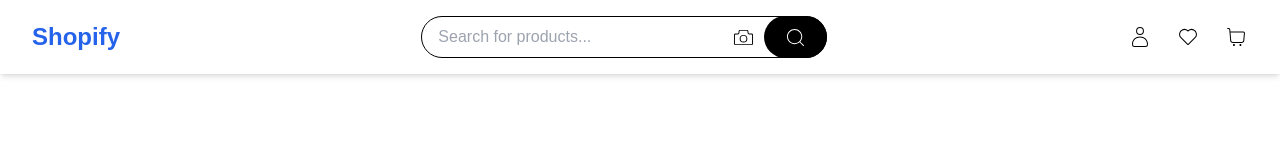
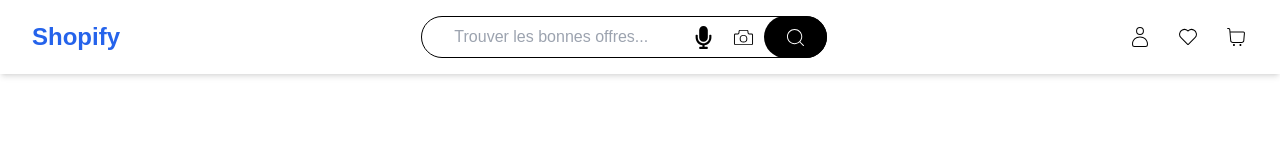
Before and after one commit to AchrafMajidi/E-commerce-frontend, a Next.js app: page / in a window 1280 px wide. Shown: the top 160 px of the page. Built offline with nearby package versions, Linux system fonts and the light colour scheme.

Commit message:
new commit

```diff
--- a/src/app/components/layout/Navbar.jsx
+++ b/src/app/components/layout/Navbar.jsx
@@ -1,24 +1,36 @@
-// src/components/Navbar.tsx
 "use client";
-import React from 'react';
+import React, { useState, useEffect } from 'react';
 import Link from 'next/link';
 import { CiHeart, CiSearch, CiUser, CiCamera, CiShoppingCart } from "react-icons/ci";
+import { AiOutlineClose } from "react-icons/ai";
+import { FaMicrophone } from "react-icons/fa"; // Remplacez ici par l'importation correcte
 
 const Navbar = () => {
+  const [searchValue, setSearchValue] = useState("");
+  const [placeholderIndex, setPlaceholderIndex] = useState(0);
+  const placeholders = ["Cherchez-vous quelque chose?", "Produits naturels...", "Trouver les bonnes offres...", "vetements pour femmes..."];
+
+  useEffect(() => {
+    const interval = setInterval(() => {
+      setPlaceholderIndex((prevIndex) => (prevIndex + 1) % placeholders.length);
+    }, 3000);
+
+    return () => clearInterval(interval);
+  }, [placeholders.length]);
+
   return (
     <header className="bg-white shadow-md">
       <div className="container mx-auto px-8 py-4 flex justify-between items-center">
-        {/* Logo */}
         <div className="text-2xl font-bold text-blue-600">
           <Link href="/">Shopify</Link>
         </div>
-
-        {/* Search Bar */}
         <div className="relative hidden md:flex w-1/3">
           <input
             type="text"
-            placeholder="Search for products..."
-            className="w-full px-4 py-2 pr-24 border border-black rounded-full focus:outline-none focus:ring-2 focus:ring-black"
+            value={searchValue}
+            onChange={(e) => setSearchValue(e.target.value)}
+            placeholder={placeholders[placeholderIndex]}
+            className="w-full px-4 py-2 pr-24 pl-8 border border-black rounded-full focus:outline-none focus:ring-2 focus:ring-black"
           />
           <button className="absolute right-14 top-0 bottom-0 px-4 text-black rounded-lg focus:outline-none">
             <CiCamera size={23} />
@@ -26,11 +38,21 @@ const Navbar = () => {
           <button className="absolute right-0 top-0 bottom-0 px-5 bg-black text-white rounded-full focus:outline-none">
             <CiSearch size={23} />
           </button>
+          {searchValue && (
+            <button
+              className="absolute left top-0 bottom-0 px-3 text-black focus:outline-none"
+              onClick={() => setSearchValue("")}
+            >
+              <AiOutlineClose size={20} />
+            </button>
+          )}
+          {/* Ajoutez le bouton de microphone ici */}
+          <button className="absolute right-24 top-0 bottom-0 px-4 text-black rounded-lg focus:outline-none">
+            <FaMicrophone size={23} /> {/* Utilisez l'icône de microphone ici */}
+          </button>
         </div>
 
-        {/* Right Side - Links */}
         <div className="flex items-center space-x-6">
-          {/* User Profile */}
           <div className="relative group">
             <span className="cursor-pointer">
               <CiUser size={24} className="text-black" />
@@ -47,25 +69,20 @@ const Navbar = () => {
               </Link>
             </div>
           </div>
-
-          {/* Favorites */}
           <Link href="/favorites" className="relative">
             <CiHeart size={24} className="text-black" />
           </Link>
-
-          {/* Shopping Cart */}
           <Link href="/cart" className="relative">
             <CiShoppingCart size={24} className="text-black" />
-
           </Link>
         </div>
       </div>
-
-      {/* Mobile View - Search Bar */}
       <div className="md:hidden flex justify-center py-2 relative w-full px-4">
         <input
           type="text"
-          placeholder="Search for products..."
+          value={searchValue}
+          onChange={(e) => setSearchValue("")}
+          placeholder={placeholders[placeholderIndex]}
           className="w-full px-4 py-2 pr-20 border border-gray-300 rounded-full focus:outline-none focus:ring-2 focus:ring-black"
         />
         <button className="absolute right-14 top-0 bottom-0 px-4 text-black rounded-lg focus:outline-none">
@@ -74,6 +91,18 @@ const Navbar = () => {
         <button className="absolute right-0 top-0 bottom-0 px-5 bg-black text-white rounded-full focus:outline-none">
           <CiSearch size={23} />
         </button>
+        {searchValue && (
+          <button
+            className="absolute right-20 top-0 bottom-0 px-3 text-black focus:outline-none"
+            onClick={() => setSearchValue("")}
+          >
+            <AiOutlineClose size={20} />
+          </button>
+        )}
+        {/* Ajoutez le bouton de microphone ici pour la vue mobile */}
+        <button className="absolute right-24 top-0 bottom-0 px-4 text-black rounded-lg focus:outline-none">
+          <FaMicrophone size={23} />
+        </button>
       </div>
     </header>
   );
```
